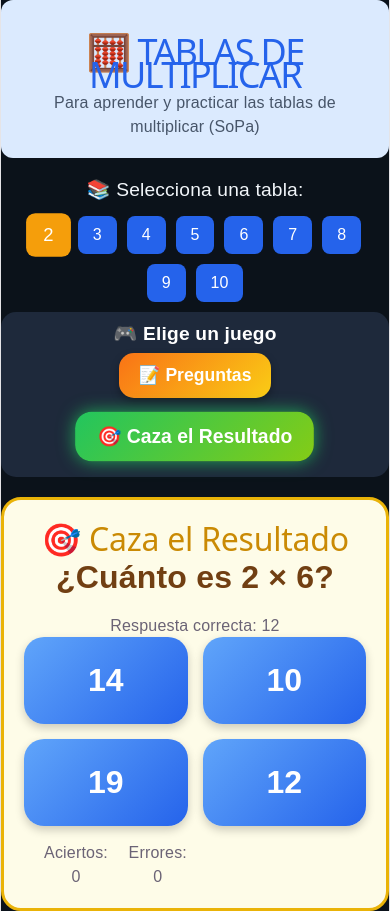
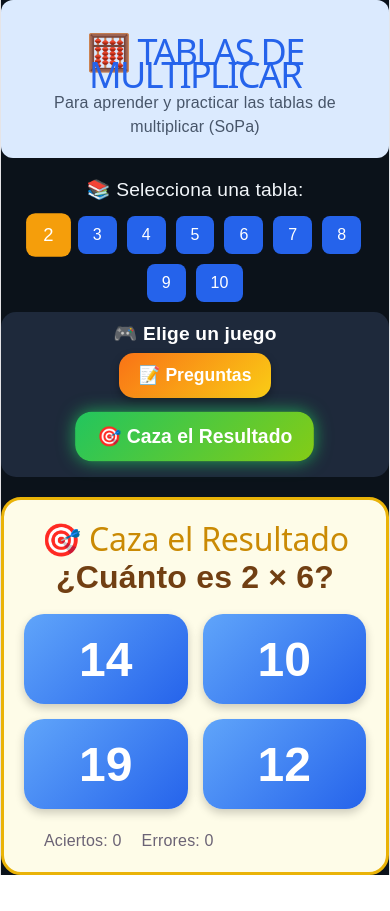
Before and after one commit to JDBesoy/tablas-multiplicar, a React (Vite) app: page / in a window 390 px wide. Both pictures are taken after a click on the button "🎯 Caza el Resultado". After the commit the page ends 875 px from the top, so only its background shows below. Built offline with nearby package versions, Linux system fonts and the light colour scheme.

Commit message:
Arreglo Responsive Caza Resultado

```diff
--- a/src/App.css
+++ b/src/App.css
@@ -363,26 +363,37 @@ body {
 }
 .opciones-caza {
   display: grid;
-  grid-template-columns: repeat(2, 1fr);
+  grid-template-columns: 1fr 1fr;
   gap: 15px;
-  width: 100%;
 }
 
 .tarjeta-respuesta {
+  display: flex;
+
+  justify-content: center;
+  align-items: center;
+
+  width: 100%;
+  height: 90px;
+
+  min-width: 0;
   background: linear-gradient(
     135deg,
     #60a5fa,
     #2563eb
   );
+  width: 100%;
+  box-sizing: border-box;
   color: white;
   border: none;
   border-radius: 20px;
   padding: 25px;
-  font-size: 2rem;
+  font-size: 3rem;
   font-weight: bold;
   cursor: pointer;
   transition: all 0.2s ease;
   box-shadow: 0 4px 10px rgba(0,0,0,.2);
+
 }
 
 .tarjeta-respuesta:hover {
@@ -402,5 +413,6 @@ body {
 }
 .marcador-caza {
   display: flex;
+  margin-top: 20px;
   gap: 20px;
 }
--- a/src/components/juegos/CazaResultadoGame.jsx
+++ b/src/components/juegos/CazaResultadoGame.jsx
@@ -36,7 +36,6 @@ function CazaResultadoGame({ tablaSeleccionada }) {
       <p className="pregunta-caza">
         ¿Cuánto es {tablaSeleccionada} × {numeroPregunta}?
       </p>
-      <p>Respuesta correcta: {respuestaCorrecta}</p>
       <div className="opciones-caza">
         {opcionesMezcladas.map((opcion) => (
           <button
@@ -47,13 +46,13 @@ function CazaResultadoGame({ tablaSeleccionada }) {
             {opcion}
           </button>
         ))}
+        </div>
         <div className="marcador-caza">
           <p className="mensaje-caza">{mensaje}</p>
 
           <p>Aciertos: {aciertos}</p>
 
           <p>Errores: {errores}</p>
-        </div>
       </div>
     </div>
   );
```
